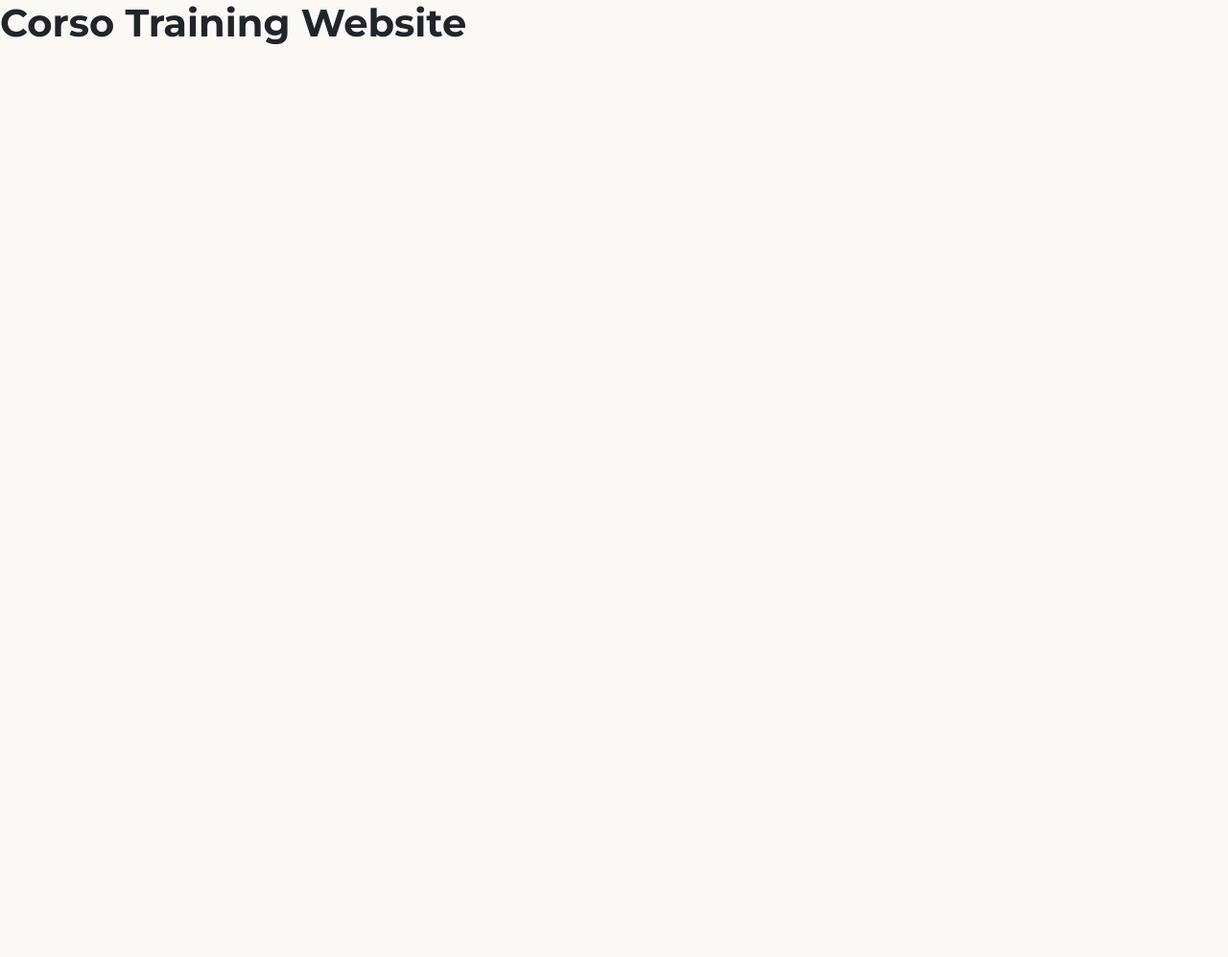
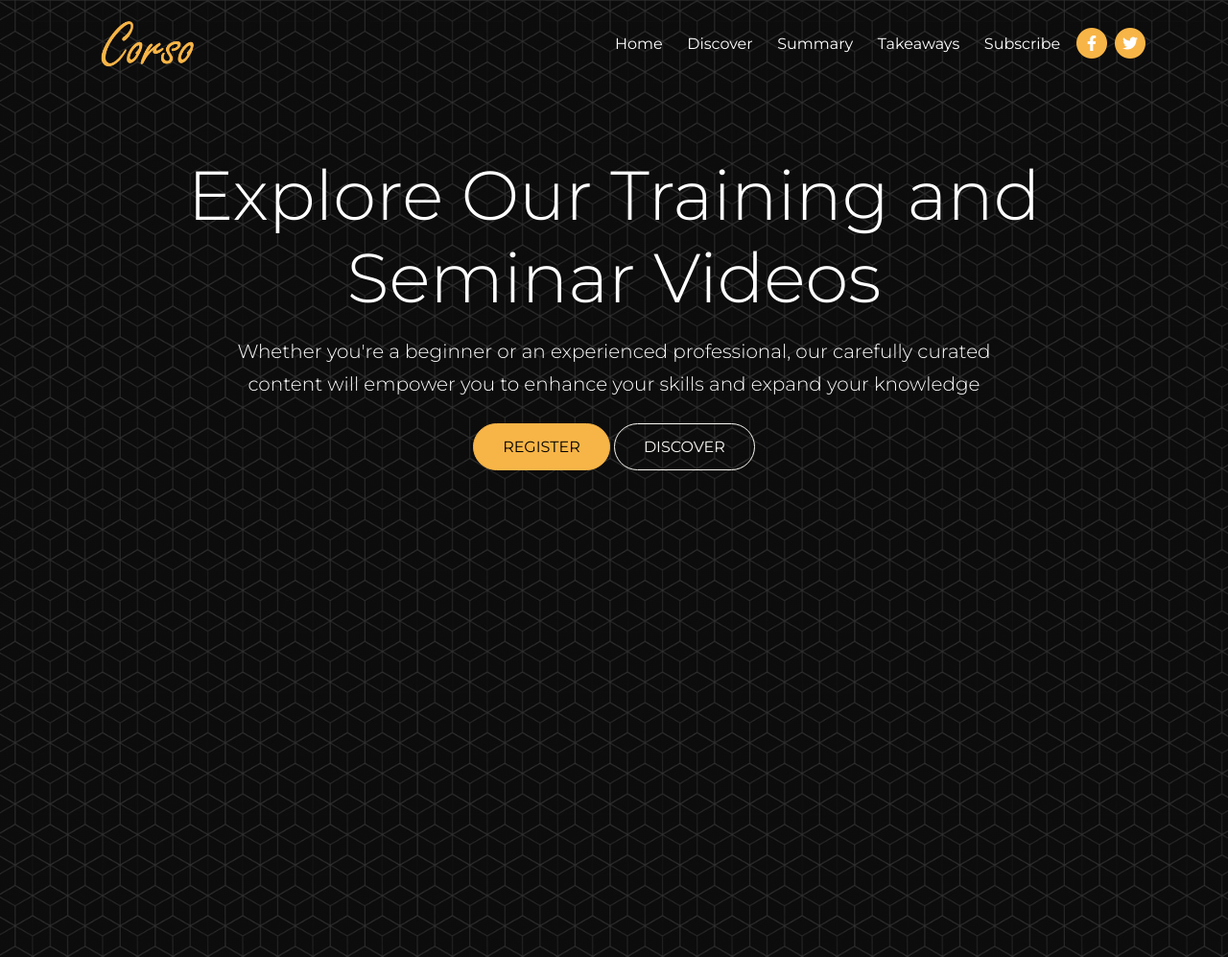
Before and after one commit to matheus-zordan/corso-website, a website: page index.html in a window 1280 px wide. Shown: the top 997 px of the page at 96% size. Before the commit the page ends 800 px from the top, so only its background shows below. Drawn offline with nearby package versions, Linux system fonts and the light colour scheme; files that its build step writes are made by us from their sources.

Commit message:
adicionando navbar e seção de cabeçalho ao index.html; criando estilos para a seção de cabeçalho

```diff
--- a/index.html
+++ b/index.html
@@ -4,17 +4,93 @@
     <meta charset="UTF-8" />
     <meta http-equiv="X-UA-Compatible" content="IE=edge" />
     <meta name="viewport" content="width=device-width, initial-scale=1.0" />
-    <link rel="preconnect" href="https://fonts.googleapis.com">
-    <link rel="preconnect" href="https://fonts.gstatic.com" crossorigin>
-    <link href="https://fonts.googleapis.com/css2?family=Montserrat:wght@300;400;500;600;700&display=swap" rel="stylesheet">
+    <link rel="preconnect" href="https://fonts.googleapis.com" />
+    <link rel="preconnect" href="https://fonts.gstatic.com" crossorigin />
+    <link
+      href="https://fonts.googleapis.com/css2?family=Montserrat:wght@300;400;500;600;700&display=swap"
+      rel="stylesheet"
+    />
     <link rel="stylesheet" href="css/font-awesome.css" />
     <link rel="stylesheet" href="css/bootstrap.css" />
     <link rel="stylesheet" href="css/styles.css" />
     <link rel="icon" href="images/favicon.png" />
     <title>Corso Training</title>
   </head>
+
   <body>
-    <h1>Corso Training Website</h1>
+    <nav class="navbar navbar-expand-lg fixed-top navbar-dark">
+      <div class="container">
+        <a href="index.html" class="navbar-brand">
+          <img src="images/logo.png" alt="" width="150" />
+        </a>
+        <button
+          class="navbar-toggler"
+          type="button"
+          data-bs-toggle="collapse"
+          data-bs-target="#navbarNavDropDown"
+          arial-controls="navbarNavDropDown"
+          aria-expanded="false"
+          arial-label="Toggle navigation"
+        >
+          <span class="navbar-toggler-icon"></span>
+        </button>
+        <div class="collapse navbar-collapse" id="navbarNavDropDown">
+          <ul class="navbar-nav ms-auto">
+            <li class="nav-item">
+              <a class="nav-link" aria-current="page" href="#home">Home</a>
+            </li>
+            <li class="nav-item">
+              <a class="nav-link" href="#discover">Discover</a>
+            </li>
+            <li class="nav-item">
+              <a class="nav-link" href="#sumary">Summary</a>
+            </li>
+            <li class="nav-item">
+              <a class="nav-link" href="#takeaways">Takeaways</a>
+            </li>
+            <li class="nav-item">
+              <a class="nav-link" href="#subscriber">Subscribe</a>
+            </li>
+          </ul>
+          <span class="nav-item">
+            <span class="fa-stack">
+              <a href="#">
+                <i class="fas fa-circle fa-stack-2x"></i>
+                <i class="fab fa-facebook-f fa-stack-1x text-white"></i>
+              </a>
+            </span>
+          </span>
+          <span class="nav-item">
+            <span class="fa-stack">
+              <a href="#">
+                <i class="fas fa-circle fa-stack-2x"></i>
+                <i class="fab fa-twitter fa-stack-1x text-white"></i>
+              </a>
+            </span>
+          </span>
+        </div>
+      </div>
+    </nav>
+
+    <!--HEADER-->
+    <header class="header py-7 vh-100">
+      <div class="container">
+        <div class="row mb-5 text-center">
+          <div class="col-12 text-container mt-3">
+            <h1 class="display-2 text-white mt-3">
+              Explore Our Training and Seminar Videos
+            </h1>
+            <p class="lead text-white w-75 m-auto mb-4">
+              Whether you're a beginner or an experienced professional, our
+              carefully curated content will empower you to enhance your skills
+              and expand your knowledge
+            </p>
+            <a href="#register" class="btn btn-primary text-uppercase">Register</a>
+            <a href="#discover" class="btn btn-outline-light text-uppercase">Discover</a>
+          </div>
+        </div>
+      </div>
+    </header>
 
     <script src="js/bootstrap.bundle.min.js"></script>
     <script src="js/script.js"></script>
--- a/scss/styles.scss
+++ b/scss/styles.scss
@@ -0,0 +1,16 @@
+.header {
+  min-height: 1000px;
+  background: linear-gradient(
+      to bottom right,
+      rgba(0, 0, 0, 0.8),
+      rgba(0, 0, 0, 0.8)
+    ),
+    url("../images/header-background.jpg") center center no-repeat;
+  background-size: cover;
+}
+
+@media (max-width: 992px) {
+  .navbar {
+    background: var(--bs-dark);
+  }
+}
```
